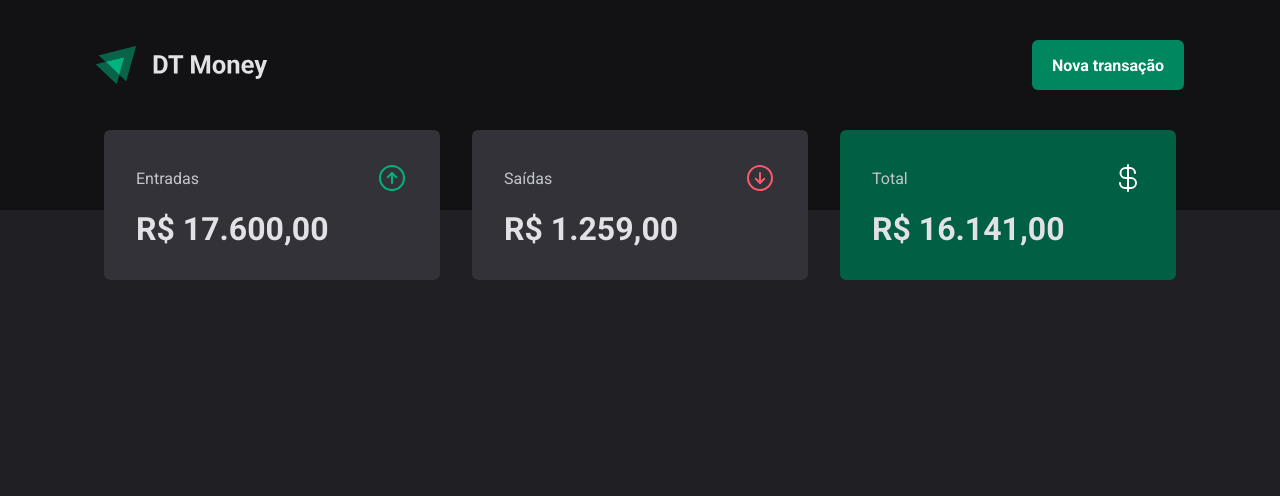
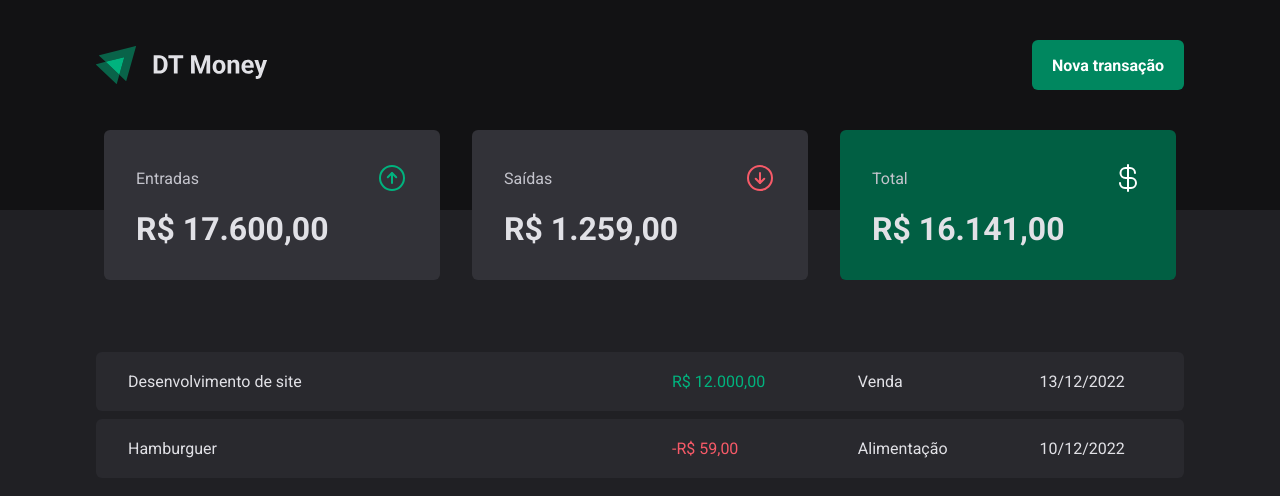
Before and after one commit to franciscovinicios/dtmoney-react, a React (Vite) app: page / in a window 1280 px wide. Shown: the top 496 px of the page. Built offline with nearby package versions, Linux system fonts and the light colour scheme.

Commit message:
visual structure: transaction table

```diff
--- a/src/pages/Transactions/index.tsx
+++ b/src/pages/Transactions/index.tsx
@@ -1,12 +1,39 @@
 import { Header } from "../../components/Header";
 import { Summary } from "../../components/Summary/inde";
-import { Container } from "./styles";
+import {
+  Container,
+  PriceHighlight,
+  TransactionsContent,
+  TransactionsTable,
+} from "./styles";
 
 export function Transactions() {
   return (
     <Container>
       <Header />
       <Summary />
+      <TransactionsContent>
+        <TransactionsTable>
+          <tbody>
+            <tr>
+              <td width={"50%"}>Desenvolvimento de site</td>
+              <td>
+                <PriceHighlight variant="income">R$ 12.000,00</PriceHighlight>
+              </td>
+              <td>Venda</td>
+              <td>13/12/2022</td>
+            </tr>
+            <tr>
+              <td width={"50%"}>Hamburguer</td>
+              <td>
+                <PriceHighlight variant="outcome">-R$ 59,00</PriceHighlight>
+              </td>
+              <td>Alimentação</td>
+              <td>10/12/2022</td>
+            </tr>
+          </tbody>
+        </TransactionsTable>
+      </TransactionsContent>
     </Container>
   );
 }
--- a/src/pages/Transactions/styles.ts
+++ b/src/pages/Transactions/styles.ts
@@ -1,3 +1,41 @@
 import styled from "styled-components";
 
 export const Container = styled.div``;
+
+export const TransactionsContent = styled.main`
+  width: 100%;
+  max-width: 1120px;
+  margin: 4rem auto 0;
+  padding: 0 1rem;
+`;
+
+export const TransactionsTable = styled.table`
+  width: 100%;
+  border-collapse: separate;
+  border-spacing: 0 0.5rem;
+
+  /* margin-top: 1.5rem; */
+
+  td {
+    padding: 1.25rem 2rem;
+    background-color: ${({ theme }) => theme["gray-700"]};
+
+    &:first-child {
+      border-top-left-radius: 6px;
+      border-bottom-left-radius: 6px;
+    }
+
+    &:last-child {
+      border-top-right-radius: 6px;
+      border-bottom-right-radius: 6px;
+    }
+  }
+`;
+
+interface PriceHighlightProps {
+  variant: "income" | "outcome";
+}
+export const PriceHighlight = styled.span<PriceHighlightProps>`
+  color: ${({ theme, variant }) =>
+    variant === "income" ? theme["green-300"] : theme["red-300"]};
+`;
```
